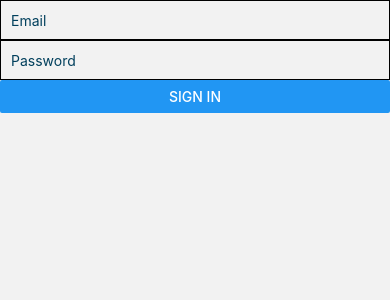
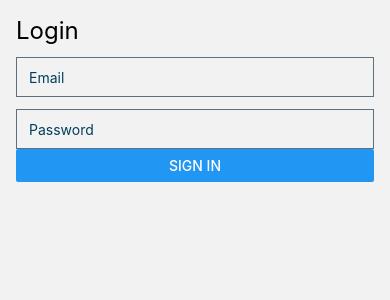
Before and after one commit to sjransom/cg-app, a React Native app: screen / in a window 390 px wide. Shown: the top 300 px of the page. Built offline with nearby package versions, Linux system fonts and the light colour scheme.

Commit message:
sign in styling

```diff
--- a/src/screens/SignIn.tsx
+++ b/src/screens/SignIn.tsx
@@ -1,6 +1,5 @@
 import React, { useState } from 'react'
 import {
-  Button,
   SafeAreaView,
   ScrollView,
   StyleSheet,
@@ -8,7 +7,11 @@ import {
   TextInput,
   View
 } from 'react-native'
+import { COLORS } from '../utils/colors'
 import { useAuth } from '../hooks/useAuth'
+import { SPACING } from '../utils/spacing'
+import AppButton from '../components/AppButton'
+import AppHeader from '../components/AppHeader'
 
 export const SignIn = () => {
   const auth = useAuth()
@@ -21,6 +24,7 @@ export const SignIn = () => {
     <SafeAreaView>
       <ScrollView>
         <View style={styles.container}>
+          <AppHeader text="Login" />
           <TextInput
             style={styles.input}
             placeholder="Email"
@@ -39,7 +43,7 @@ export const SignIn = () => {
             secureTextEntry={true}
             onChangeText={(text: string) => setPassword(text)}
           />
-          <Button title="Sign In" onPress={onPress} />
+          <AppButton title="Sign In" onPress={onPress} />
         </View>
         <View>{auth.loginFail && <Text>Login failed</Text>}</View>
       </ScrollView>
@@ -49,12 +53,15 @@ export const SignIn = () => {
 
 const styles = StyleSheet.create({
   container: {
-    flex: 1
+    flex: 1,
+    padding: SPACING.s16
   },
   input: {
     height: 40,
     borderWidth: 1,
-    padding: 10
+    borderColor: COLORS.grey,
+    marginTop: SPACING.s12,
+    padding: SPACING.s12
   }
 })
 
```
